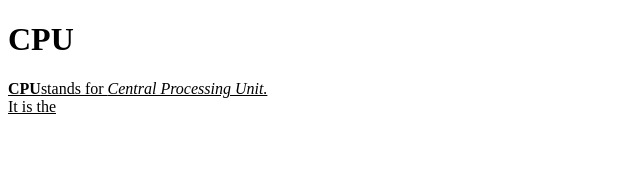
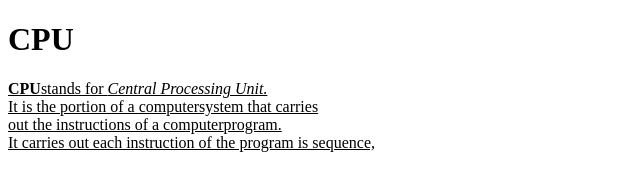
Before and after one commit to iamneo-production/aecadfeecbbccaeeedadaeccdfffebaeceaec, a website: page public/index.html in a window 1280 px wide. Shown: the whole page, without its empty margins (0-640 px from the left). Drawn offline with Linux system fonts and the light colour scheme.

Commit message:
Backup Commit

```diff
--- a/public/index.html
+++ b/public/index.html
@@ -10,6 +10,9 @@
 <body>
     <h1><b>CPU</b></h1>
     <P><U><B>CPU</B>stands for <i>Central Processing Unit.</i><br>
- It is the    </P>
+It is the portion of a <u>computer</u>system that carries  <br>
+out the instructions of a <u>computer</u>program.<br>
+It carries out each instruction of the program is sequence,<br>
+  </P>
 </body>
 </html>
```
